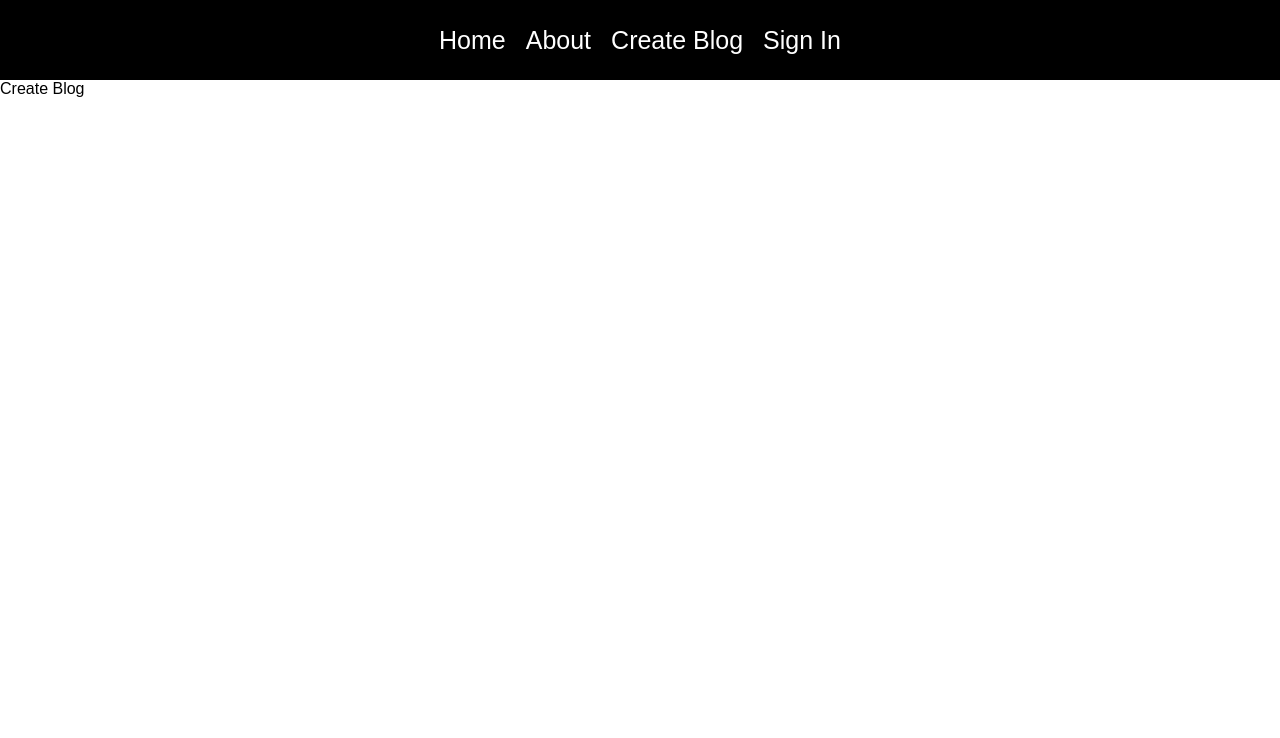
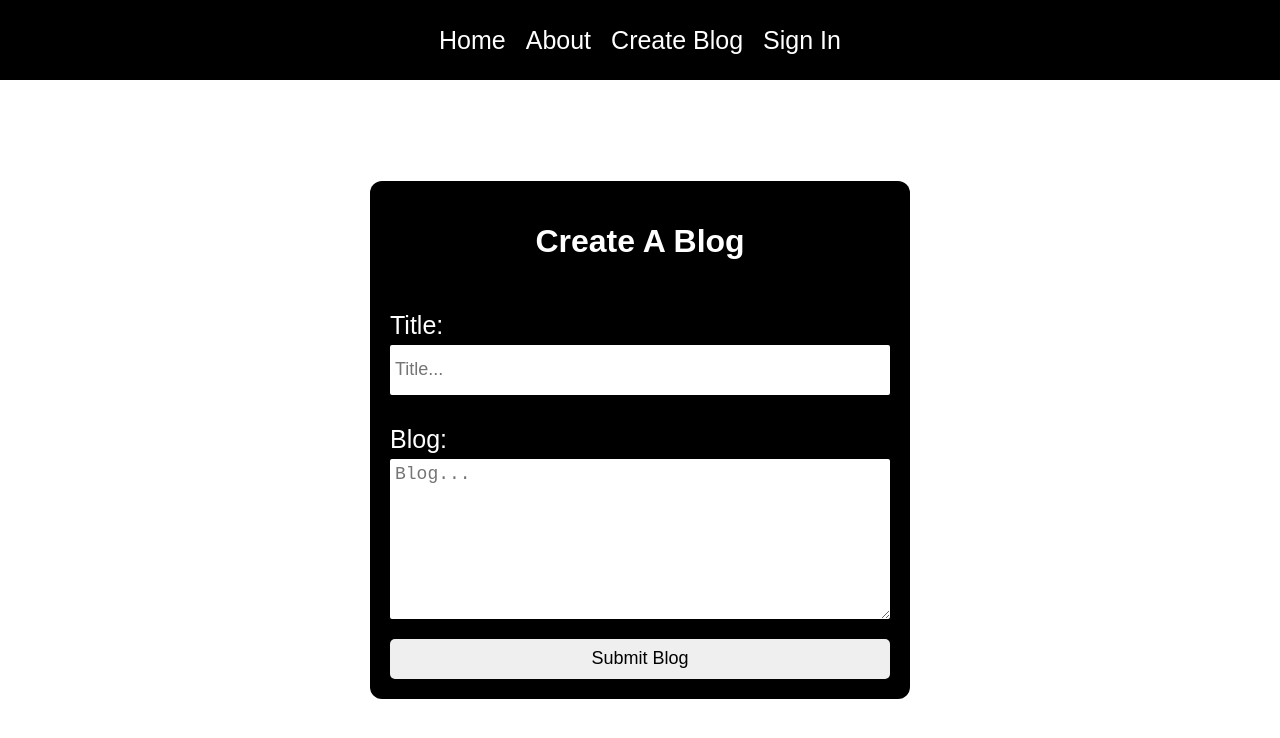
Before and after one commit to mayurkode7/blog-app, a React (Create React App) app in the folder blog-web/: page /create-blog in a window 1280 px wide. Shown: the top 738 px of the page. Built offline with nearby package versions, Linux system fonts and the light colour scheme.

Commit message:
CREATE BLOG: PAGE LAYOUT AND FORM

```diff
--- a/blog-web/src/pages/CreateBlog.js
+++ b/blog-web/src/pages/CreateBlog.js
@@ -1,8 +1,37 @@
-import React from 'react'
+import React, { useState, useEffect } from 'react'
 
 function CreateBlog() {
+
+  const [title, setTitle] = useState("")
+  const [blogText, setBlogText] = useState("")
+
+  const createBlog = () => { }
+
   return (
-    <div>Create Blog</div>
+    <div className="createPostPage">
+      <div className="cpContainer">
+        <h1>Create A Blog</h1>
+        <div className="inputGp">
+          <label> Title:</label>
+          <input
+            placeholder="Title..."
+            onChange={(event) => {
+              setTitle(event.target.value);
+            }}
+          />
+        </div>
+        <div className="inputGp">
+          <label> Blog:</label>
+          <textarea
+            placeholder="Blog..."
+            onChange={(event) => {
+              setBlogText(event.target.value);
+            }}
+          />
+        </div>
+        <button onClick={createBlog}> Submit Blog</button>
+      </div>
+    </div>
   )
 }
 
```
